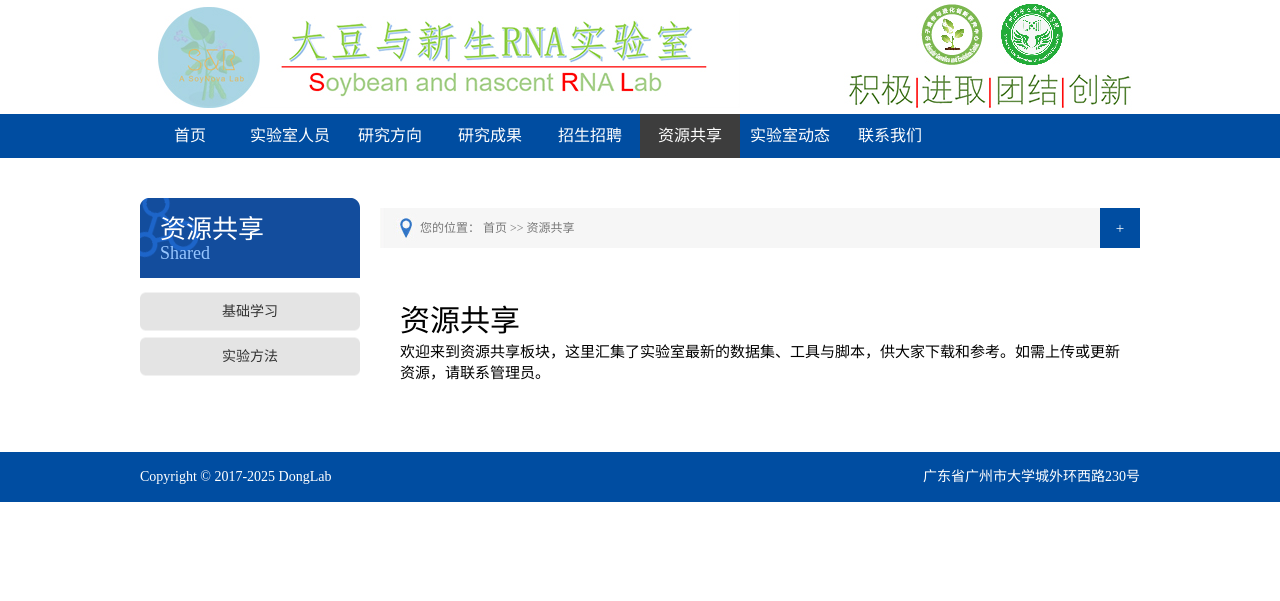
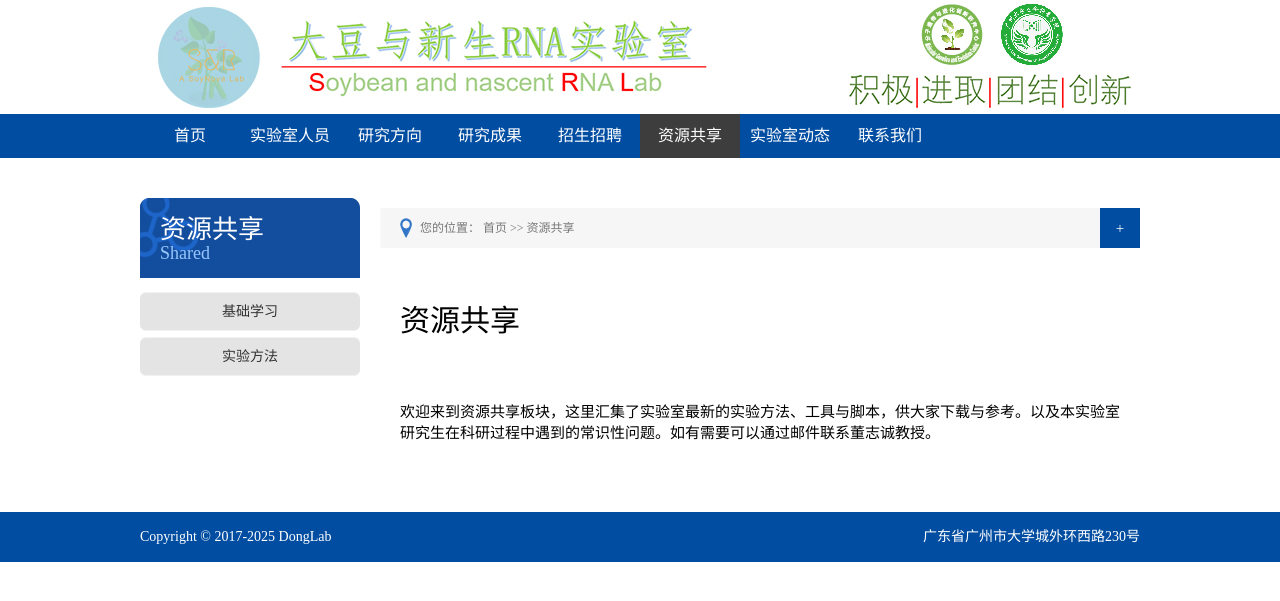
Before and after one commit to zhanweimin2021/zhanweimin2021.github.io, a Jekyll site: the page built from pages/shared.html, in a window 1280 px wide. Shown: the top 601 px of the page. Built offline with Jekyll 4.4.1, drawn with Linux system fonts in a browser that asks for light colours.

Commit message:
Update shared.html

```diff
--- a/pages/shared.html
+++ b/pages/shared.html
@@ -12,11 +12,11 @@ description: 资源共享
 <div class="n_list">
   <div class="n_list_c">
     <div class="n_right_bottom">
-      <h1>资源共享</h1>
+      <h1 style="margin-bottom: 2em;">资源共享</h1>
 
       <!-- 在这里添加你的描述 -->
       <p class="shared-description">
-        欢迎来到资源共享板块，这里汇集了实验室最新的数据集、工具与脚本，供大家下载和参考。如需上传或更新资源，请联系管理员。
+        欢迎来到资源共享板块，这里汇集了实验室最新的实验方法、工具与脚本，供大家下载与参考。以及本实验室研究生在科研过程中遇到的常识性问题。如有需要可以通过邮件联系董志诚教授。
       </p>
 
     </div>
```
